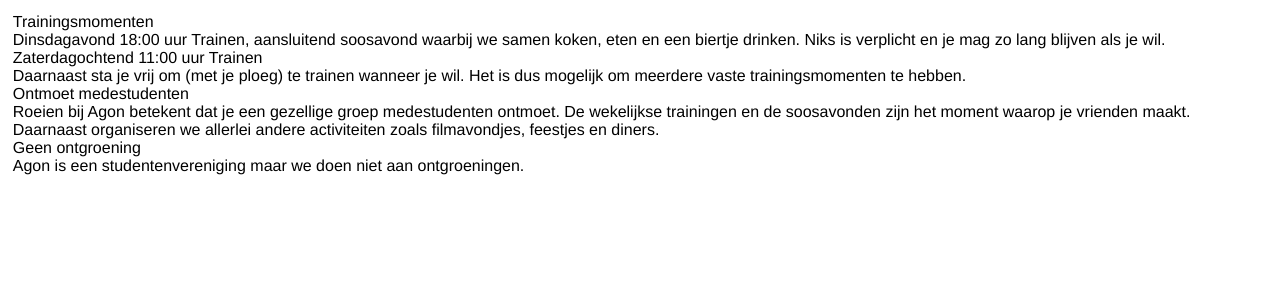
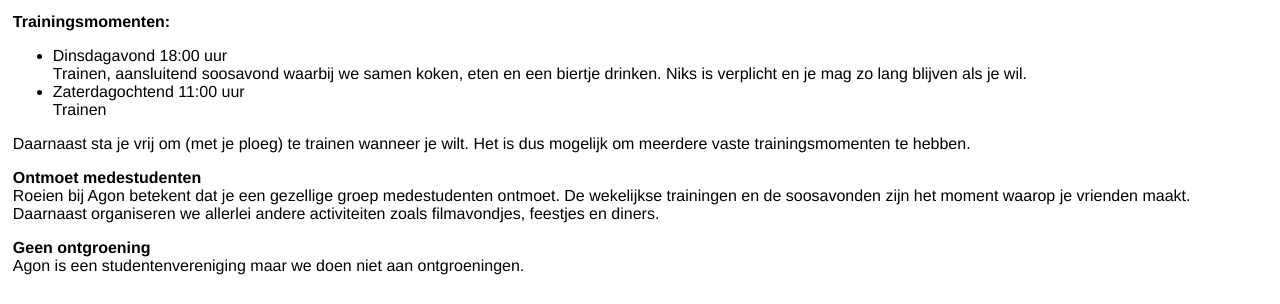
Before and after one commit to OlavTrauschke/AgonWebapp, a plain HTML site: page web/pages/vereniging/algemeen.html in a window 1280 px wide. Shown: the part 547-851 px from the top of the page. Before the commit the page ends 800 px from the top, so only its background shows below. Drawn offline with Linux system fonts and the light colour scheme.

Commit message:
Kleine wijzigingen n.a.v. opmerkingen Daphne

```diff
--- a/web/pages/vereniging/algemeen.html
+++ b/web/pages/vereniging/algemeen.html
@@ -47,23 +47,32 @@
             </p>
 
             <h1>Roeien bij Agon</h1>
+            <p class="emphasized">
+                Trainingsmomenten:
+            </p>
+            <ul>
+                <li>
+                    Dinsdagavond 18:00 uur<br />
+                    Trainen, aansluitend soosavond waarbij we samen koken, eten en een biertje drinken.
+                    Niks is verplicht en je mag zo lang blijven als je wil.
+                </li>
+                <li>
+                    Zaterdagochtend 11:00 uur<br />
+                    Trainen
+                </li>
+            </ul>
             <p>
-                Trainingsmomenten<br />
-                Dinsdagavond 18:00 uur Trainen, aansluitend soosavond waarbij we samen koken, eten en een biertje drinken. Niks is verplicht en je mag zo lang blijven als je wil. <br />
-                Zaterdagochtend 11:00 uur Trainen<br />
-
-                Daarnaast sta je vrij om (met je ploeg) te trainen wanneer je wil. Het is dus mogelijk om meerdere vaste trainingsmomenten te hebben.<br />
-
-                Ontmoet medestudenten<br />
-                Roeien bij Agon betekent dat je een gezellige groep medestudenten ontmoet. De wekelijkse trainingen en de soosavonden zijn het moment waarop je vrienden maakt.  Daarnaast organiseren we allerlei andere activiteiten zoals filmavondjes, feestjes en diners.<br />
-
-                Geen ontgroening<br />
+                Daarnaast sta je vrij om (met je ploeg) te trainen wanneer je wilt. Het is dus mogelijk om meerdere vaste trainingsmomenten te hebben.<br />
+            </p>
+            <p>
+                <span class="emphasized">Ontmoet medestudenten</span><br />
+                Roeien bij Agon betekent dat je een gezellige groep medestudenten ontmoet.
+                De wekelijkse trainingen en de soosavonden zijn het moment waarop je vrienden maakt.
+                Daarnaast organiseren we allerlei andere activiteiten zoals filmavondjes, feestjes en diners.
+            </p>
+            <p>
+                <span class="emphasized">Geen ontgroening</span><br />
                 Agon is een studentenvereniging maar we doen niet aan ontgroeningen.
-
-            </p>
-
-            <p>
-                <!--TODO Olav Bovenstaande trainingsmomenten duidelijker weergeven dmv opsommingstekens oid en volgende items vetgedrukt maken: trainingsmomenten, geen ontgroening, ontmoet medestudenten-->
             </p>
 
         </div>
--- a/web/style/contentBase.css
+++ b/web/style/contentBase.css
@@ -15,6 +15,10 @@ body {
 
 h1, h2, p {
     clear: left;
+}
+
+.emphasized {
+    font-weight: bold;
 }
 
 h1 {
```
Also changed, not shown: web/pages/vereniging/bestuur.html (+4 -4 lines), web/pages/vereniging/wordLid.html (+11 -11 lines).
